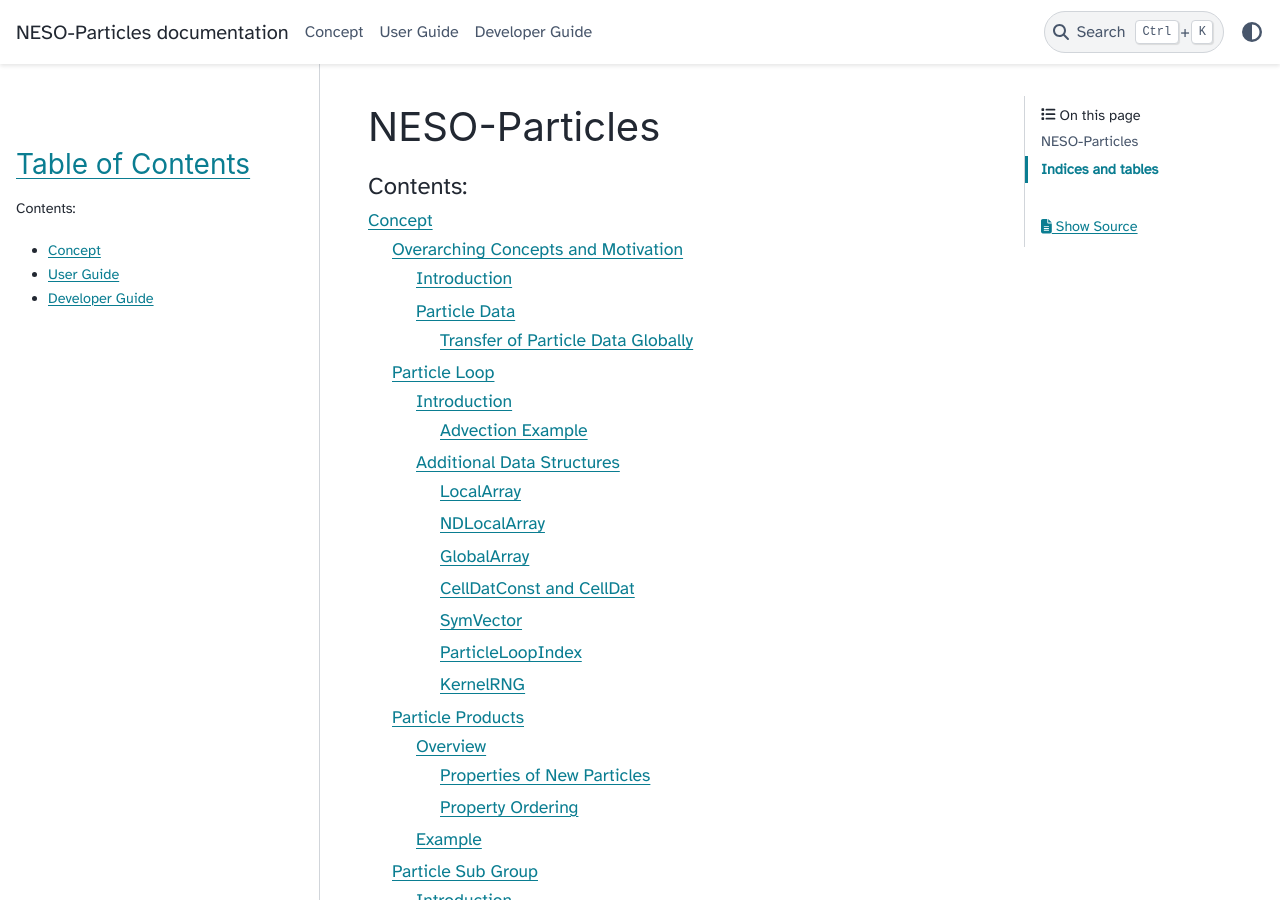
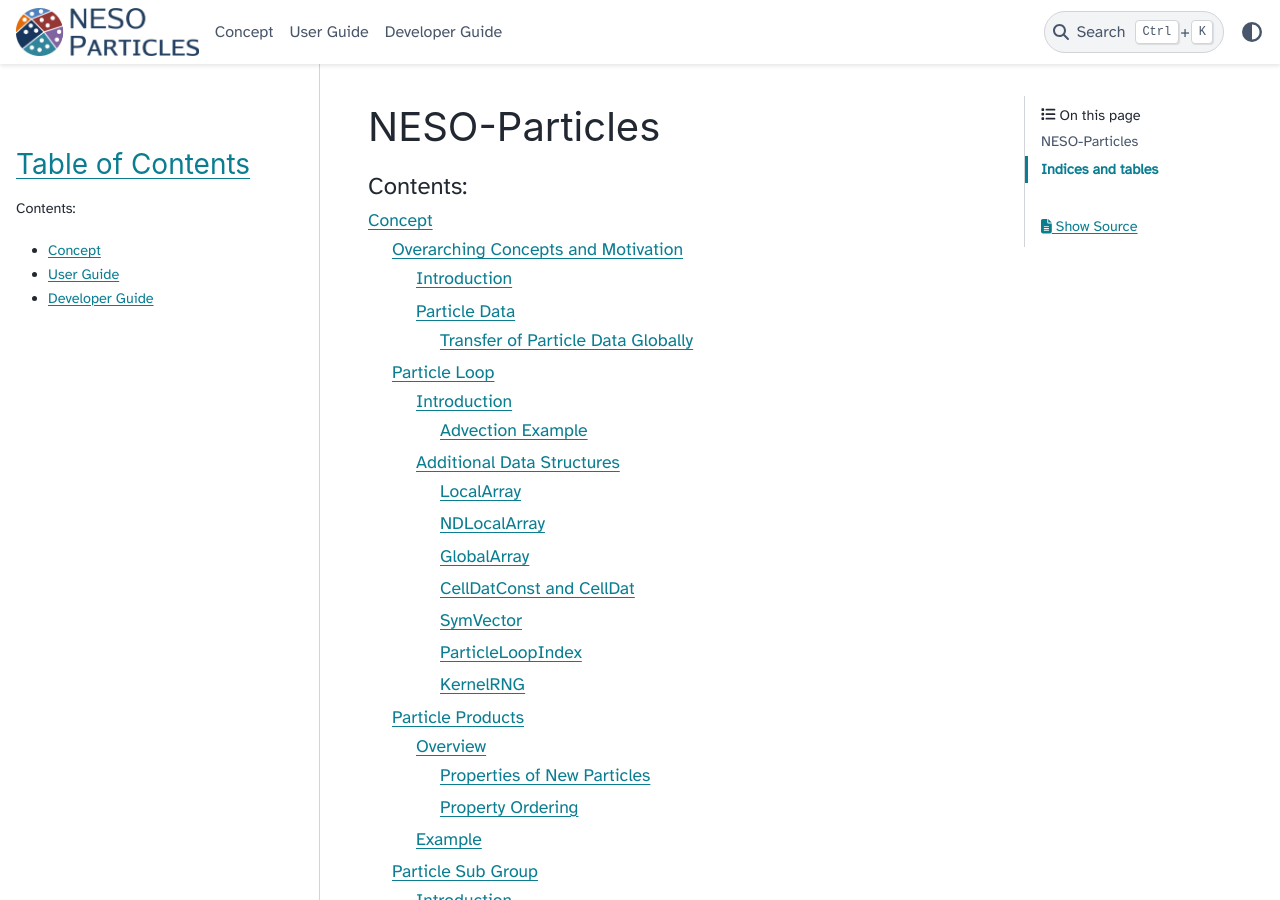
Before and after one commit to ExCALIBUR-NEPTUNE/NESO-Particles, a Sphinx documentation site: the page built from docs/sphinx/source/index.rst, in a window 1280 px wide and 900 px high. Built offline with Sphinx 7.4.7 and the PyData theme 0.15.4, drawn with Linux system fonts in a browser that asks for light colours.

Commit message:
added a logo

```diff
--- a/docs/sphinx/source/conf.py
+++ b/docs/sphinx/source/conf.py
@@ -26,6 +26,7 @@ exclude_patterns = []
 html_theme = "pydata_sphinx_theme"
 html_static_path = ['_static']
 html_css_files = ["custom.css"]
+html_favicon = "_static/favicon.png"
 
 html_sidebars = {
     "**": ["globaltoc.html"]
@@ -36,7 +37,12 @@ html_theme_options = {
     "navbar_align": "left",
     "primary_sidebar_end": [],
     "navigation_depth": 0,
-    "show_nav_level": 3
+    "show_nav_level": 3,
+    "logo": {
+        "text": "",
+        "image_light": "neso_particles_logo_light_small.png",
+        "image_dark": "neso_particles_logo_dark_small.png",
+    },
 }
 
 import os
```
Also changed, not shown: docs/sphinx/source/_static/favicon.png (added), docs/sphinx/source/_static/neso_particles_logo_dark_small.png (added), docs/sphinx/source/_static/neso_particles_logo_light_small.png (added).
